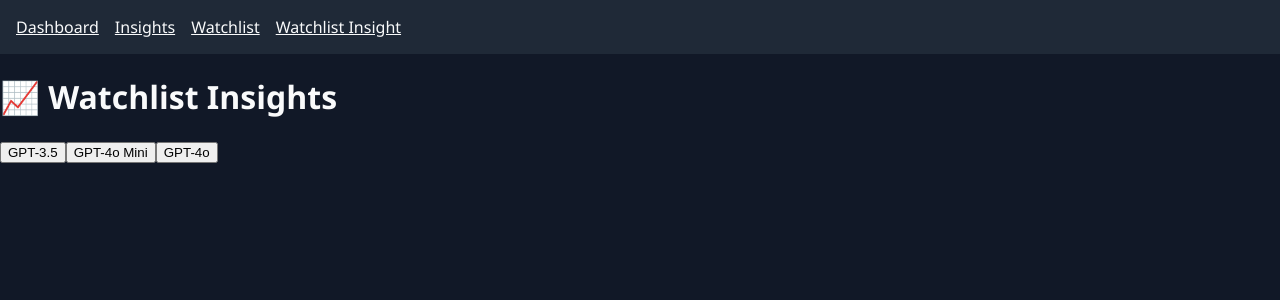
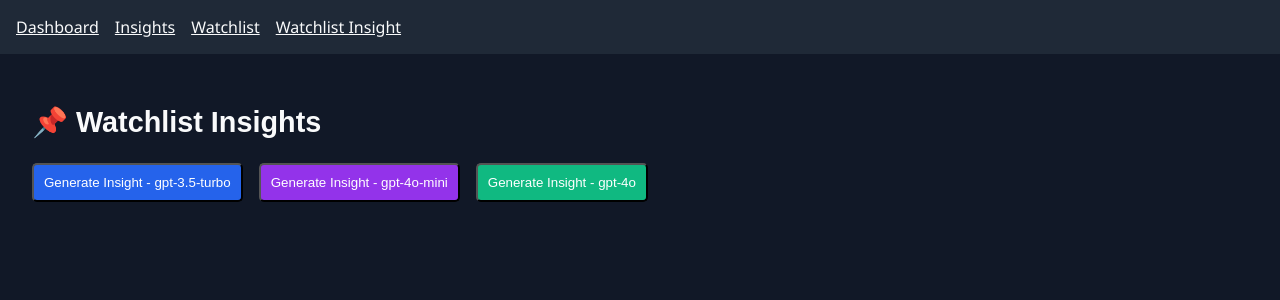
Before and after one commit to adityacandra02/crypto-sentinel, a React (Create React App) app in the folder frontend/: page /watchlist-insight in a window 1280 px wide. Shown: the top 300 px of the page. Built offline with nearby package versions, Linux system fonts and the light colour scheme; no server answers; the HTML template or start-up script is replaced by a standard one.

Commit message:
Wachlist 1.2

```diff
--- a/frontend/src/pages/WatchlistInsight.jsx
+++ b/frontend/src/pages/WatchlistInsight.jsx
@@ -1,5 +1,5 @@
+// frontend/src/pages/WatchlistInsight.jsx
 import React, { useState, useEffect } from 'react';
-import { getWatchlistData } from '../services/api';
 
 function WatchlistInsight() {
   const [coins, setCoins] = useState([]);
@@ -8,7 +8,10 @@ function WatchlistInsight() {
   const [selectedModel, setSelectedModel] = useState('');
 
   useEffect(() => {
-    getWatchlistData().then(setCoins);
+    fetch('/.netlify/functions/fetchWatchlistData')
+      .then(res => res.json())
+      .then(setCoins)
+      .catch(() => setCoins([]));
   }, []);
 
   const handleGenerateInsights = async (model) => {
@@ -19,7 +22,7 @@ function WatchlistInsight() {
       const response = await fetch('/.netlify/functions/analyzeWithLLMWatchlist', {
         method: 'POST',
         headers: { 'Content-Type': 'application/json' },
-        body: JSON.stringify({ coins, model }),
+        body: JSON.stringify({ filteredCoins: coins, model }),
       });
       const data = await response.json();
       setInsight(data.insight || 'No insight received.');
@@ -31,40 +34,55 @@ function WatchlistInsight() {
   };
 
   return (
-    <div className="min-h-screen bg-gray-900 text-white p-6">
-      <h1 className="text-2xl font-bold mb-4">📈 Watchlist Insights</h1>
+    <div style={{
+      backgroundColor: '#111827',
+      color: '#F9FAFB',
+      minHeight: '100vh',
+      padding: '2rem',
+      fontFamily: 'sans-serif'
+    }}>
+      <h1 style={{ fontSize: '1.8rem', marginBottom: '1.5rem' }}>📌 Watchlist Insights</h1>
 
-      <div className="flex gap-4 mb-6 flex-wrap">
+      <div style={{ marginBottom: '1rem', display: 'flex', flexWrap: 'wrap', gap: '1rem' }}>
         <button
           onClick={() => handleGenerateInsights('gpt-3.5-turbo')}
-          className="bg-blue-600 hover:bg-blue-500 px-4 py-2 rounded text-sm"
           disabled={loading}
+          style={{ backgroundColor: '#2563eb', color: 'white', padding: '10px', borderRadius: '5px' }}
         >
-          GPT-3.5
+          Generate Insight - gpt-3.5-turbo
         </button>
         <button
           onClick={() => handleGenerateInsights('gpt-4-1106-preview')}
-          className="bg-purple-600 hover:bg-purple-500 px-4 py-2 rounded text-sm"
           disabled={loading}
+          style={{ backgroundColor: '#9333ea', color: 'white', padding: '10px', borderRadius: '5px' }}
         >
-          GPT-4o Mini
+          Generate Insight - gpt-4o-mini
         </button>
         <button
           onClick={() => handleGenerateInsights('gpt-4o')}
-          className="bg-green-600 hover:bg-green-500 px-4 py-2 rounded text-sm"
           disabled={loading}
+          style={{ backgroundColor: '#10b981', color: 'white', padding: '10px', borderRadius: '5px' }}
         >
-          GPT-4o
+          Generate Insight - gpt-4o
         </button>
       </div>
 
       {selectedModel && (
-        <p className="mb-2 text-gray-400">Answer: {selectedModel}</p>
+        <p style={{ marginBottom: '1rem', color: '#9CA3AF' }}>
+          Answer generated using: <strong>{selectedModel}</strong>
+        </p>
       )}
 
       {insight && (
-        <div className="bg-gray-800 p-4 mt-4 rounded shadow-inner overflow-y-auto max-h-[600px]">
-          <pre className="whitespace-pre-wrap leading-relaxed text-gray-200">{insight}</pre>
+        <div style={{
+          backgroundColor: '#1F2937',
+          padding: '1.25rem',
+          borderRadius: '8px',
+          whiteSpace: 'pre-wrap',
+          overflowY: 'auto',
+          maxHeight: '600px'
+        }}>
+          {insight}
         </div>
       )}
     </div>
```
Also changed, not shown: 1 other file (tests, documents, lock files or other folders).
